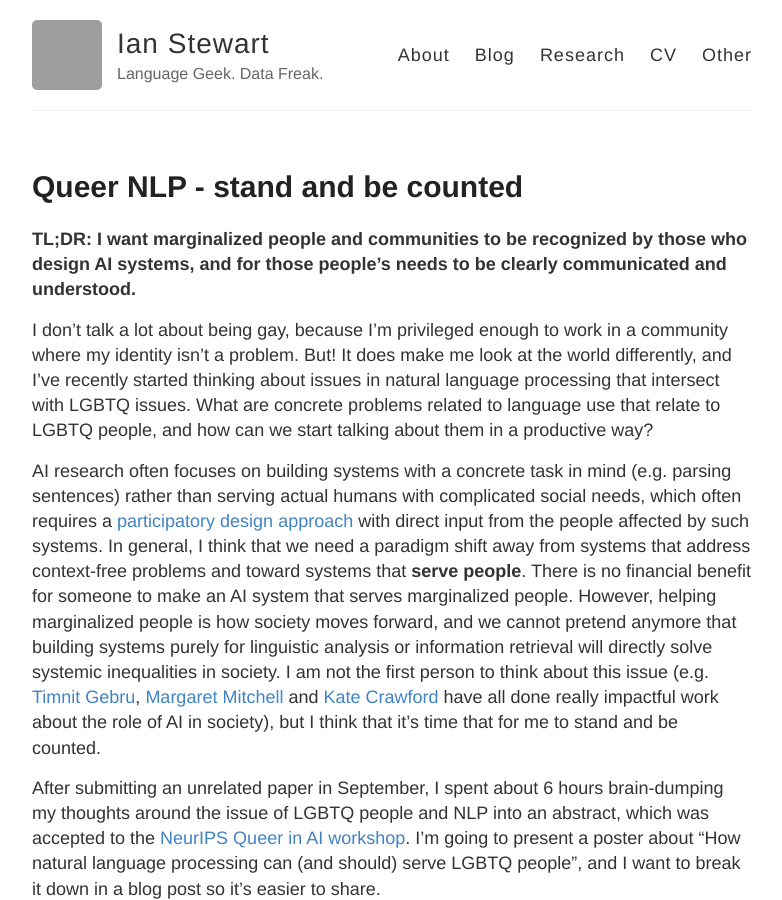
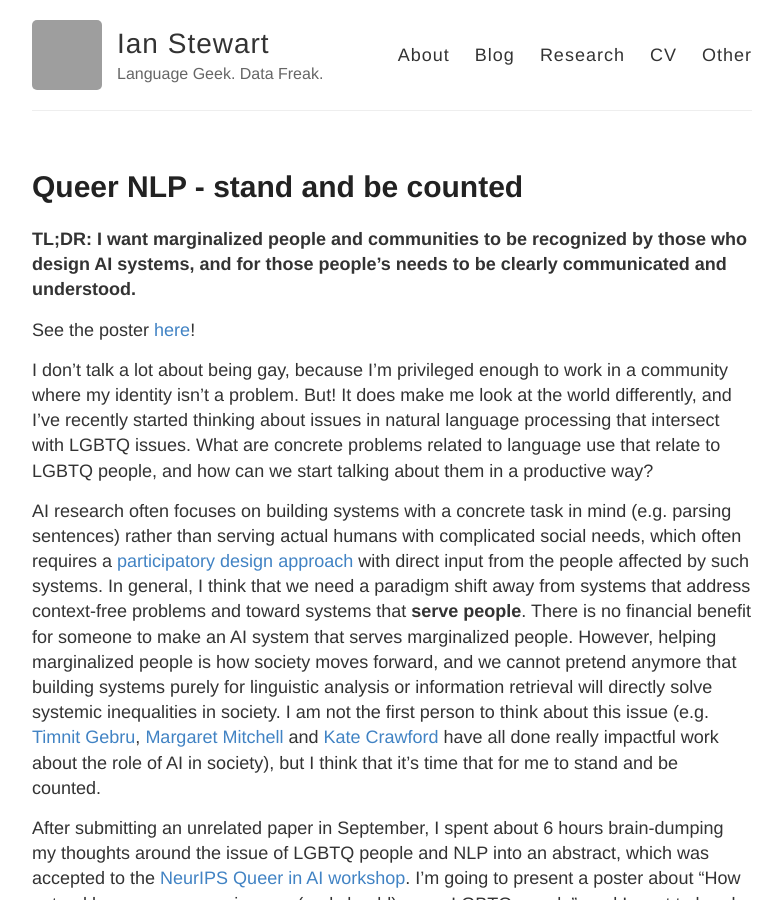
Before and after one commit to ianbstewart/ianbstewart.github.io, a Jekyll site: the page built from _posts/2019-11-23-queer_NLP.md, in a window 1280 px wide and 900 px high. Shown: the whole window, without its empty margins (248-1030 px from the left). Built offline with Jekyll 4.4.1, drawn with Linux system fonts in a browser that asks for light colours; grey boxes are pictures that could not be loaded.

Commit message:
updated queer NLP post

```diff
--- a/_posts/2019-11-23-queer_NLP.md
+++ b/_posts/2019-11-23-queer_NLP.md
@@ -4,6 +4,8 @@ title: Queer NLP - stand and be counted
 ---
 
 **TL;DR: I want marginalized people and communities to be recognized by those who design AI systems, and for those people's needs to be clearly communicated and understood.**
+
+See the poster [here](docs/queer_nlp_poster.pdf)!
 
 I don't talk a lot about being gay, because I'm privileged enough to work in a community where my identity isn't a problem.
 But! It does make me look at the world differently, and I've recently started thinking about issues in natural language processing that intersect with LGBTQ issues.
```
Also changed, not shown: 1 other file.
